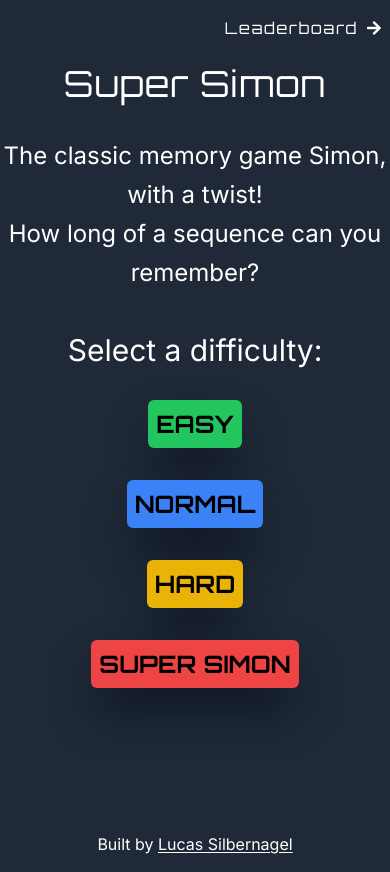
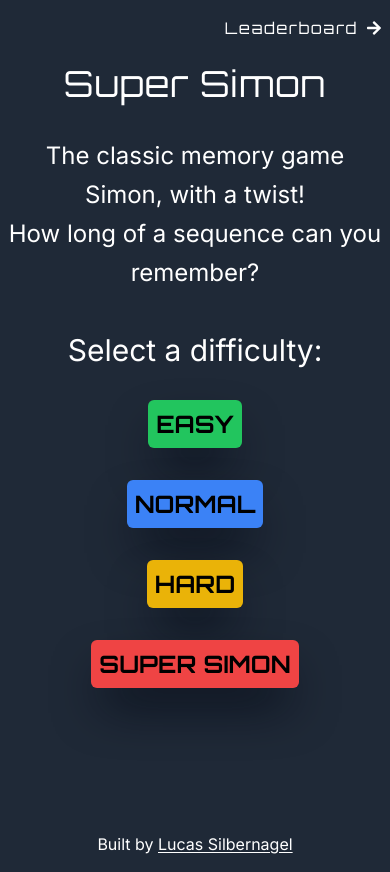
Before and after one commit to LucasSilbernagel/super-simon, a Next.js app: page / in a window 390 px wide. Built offline with nearby package versions, Linux system fonts and the light colour scheme; no server answers; the database is empty.

Commit message:
added more mobile padding to the h2

```diff
--- a/app/components/Header/Header.tsx
+++ b/app/components/Header/Header.tsx
@@ -16,7 +16,7 @@ const Header = () => {
           >
             Super Simon
           </h1>
-          <h2 className="text-2xl leading-relaxed mt-8">
+          <h2 className="text-2xl leading-relaxed mt-8 px-2 sm:px-0">
             The classic memory game Simon, with a twist! <br /> How long of a
             sequence can you remember?
           </h2>
```
